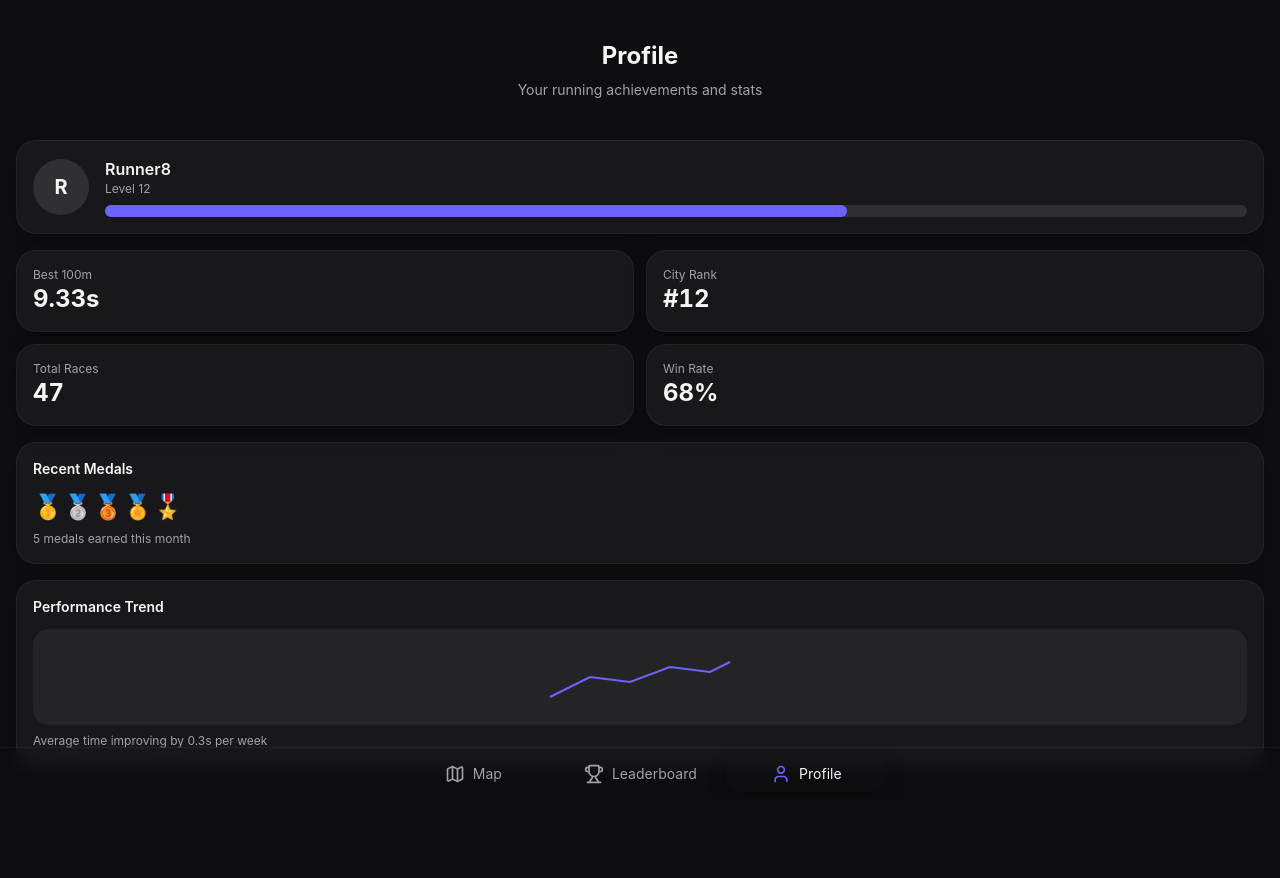
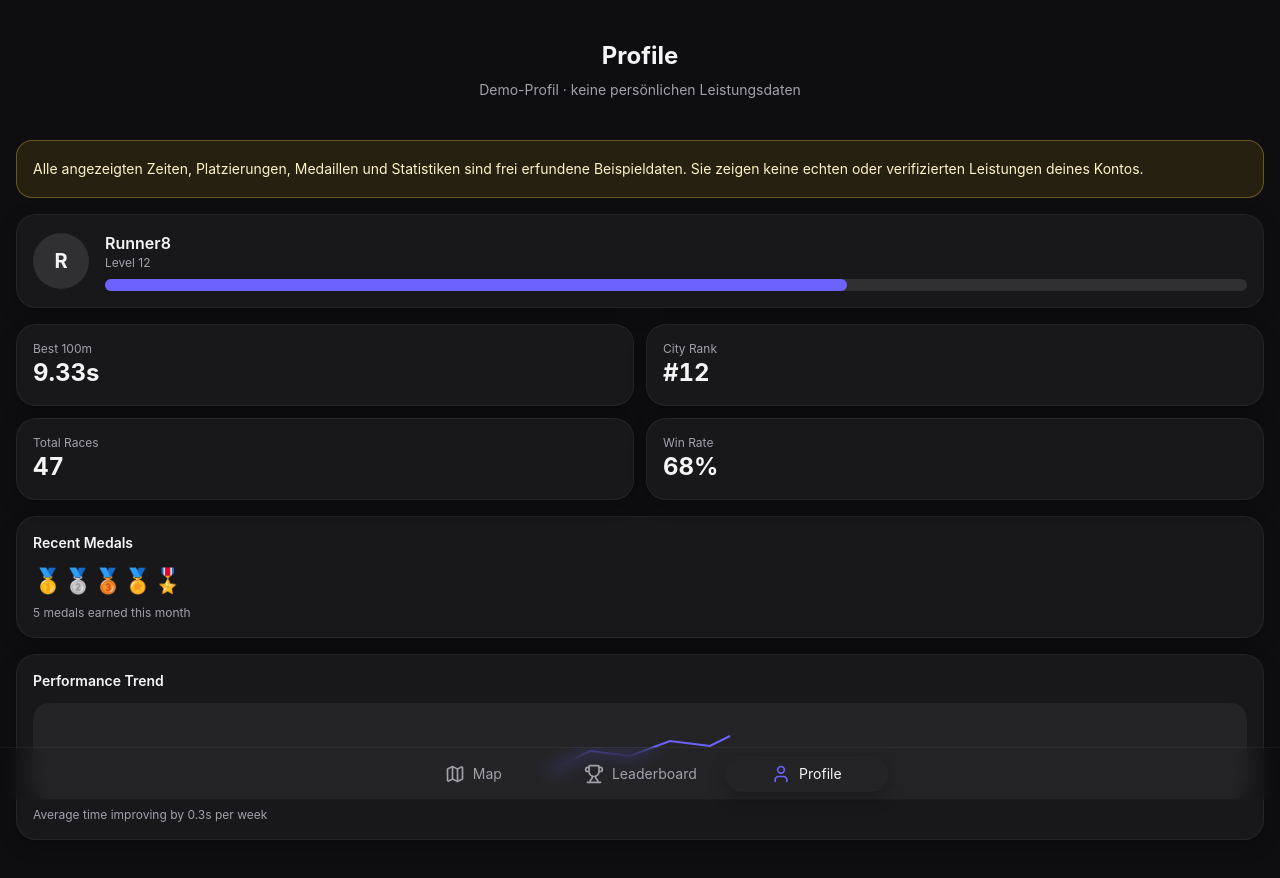
Before and after one commit to Tokioace/Runnit, a React (Vite) app: page /profile in a window 1280 px wide. Shown: the top 878 px of the page. Built offline with nearby package versions, Linux system fonts and the light colour scheme; no server answers.

Commit message:
ui: identify mock profile rankings and medals as fictional data

```diff
--- a/src/screens/ProfileScreen.tsx
+++ b/src/screens/ProfileScreen.tsx
@@ -10,10 +10,16 @@ export default function ProfileScreen() {
       <main className="p-4 space-y-4">
         <div className="text-center py-6">
           <h1 className="text-2xl font-bold text-text mb-2">Profile</h1>
-          <p className="text-muted text-sm">Your running achievements and stats</p>
+          <p className="text-muted text-sm">Demo-Profil · keine persönlichen Leistungsdaten</p>
         </div>
 
-        {/* Profile Header */}
+        <div role="note" className="rounded-xl border border-amber-300/30 bg-amber-400/10 p-4 text-sm leading-6 text-amber-100">
+          Alle angezeigten Zeiten, Platzierungen, Medaillen und Statistiken sind
+          frei erfundene Beispieldaten. Sie zeigen keine echten oder verifizierten
+          Leistungen deines Kontos.
+        </div>
+
+        {/* Profile Header — illustration only */}
         <ProfileHeader
           username="Runner8"
           level={12}
```
